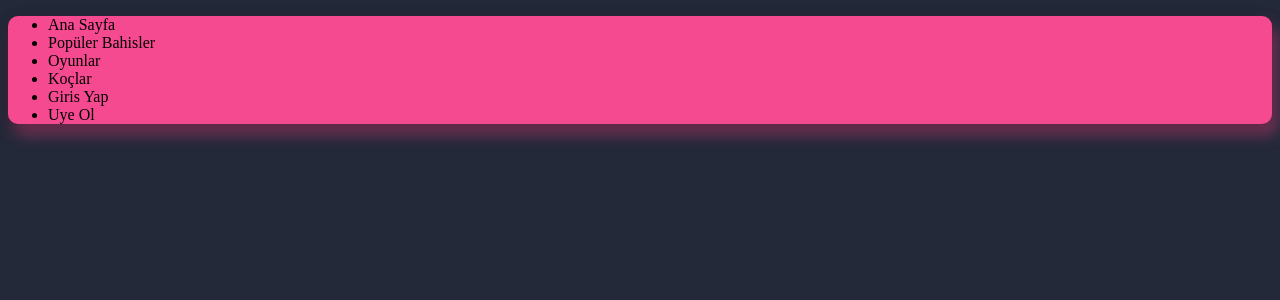
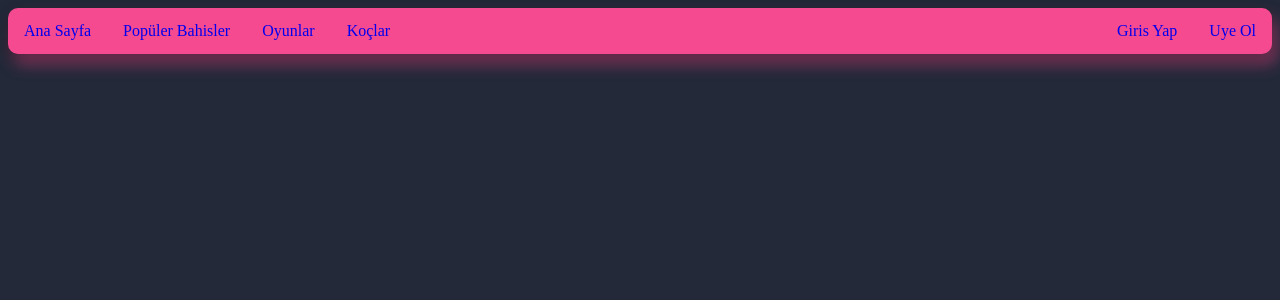
Before and after one commit to milksut/django_website, a Django app: page / in a window 1280 px wide. Shown: the top 300 px of the page. Run offline with Django 4.2, Linux system fonts and the light colour scheme.

Commit message:
navbar fix

```diff
--- a/new_page/urls.py
+++ b/new_page/urls.py
@@ -1,7 +1,6 @@
 from django.urls import path
-from .views import HomePageView #SecondPageView
+from .views import HomePageView
 
 urlpatterns = [
     path("", HomePageView.as_view(), name="homepage"),
-    #path("second", SecondPageView.as_view(), name="secondary")
     ]
--- a/new_page/views.py
+++ b/new_page/views.py
@@ -5,8 +5,3 @@ from .models import Post
 
 class HomePageView(TemplateView):
     template_name = "homepage.html"
-
-
-#class SecondPageView(ListView):
-#   model = Post
-#   template_name = "second_page.html"
--- a/templates/header.html
+++ b/templates/header.html
@@ -6,14 +6,15 @@
 <body>
 
     <header>
-    <div class="menu-bar">
-    <ul>
-        <li><a href="#"></a>Ana Sayfa</li>
-        <li><a href="bahisler.html"></a>Popüler Bahisler</li>
-        <li><a href="koclar.html"></a>Oyunlar</li>
-        <li><a href="koclar.html"></a>Koçlar</li>
-        <li><a href="#"></a>Giris Yap</li>
-        <li><a href="#"></a>Uye Ol</li>
+    <div class="menu-container">
+    <ul class="navbar">
+        <li><a href="{% url 'homepage' %}">Ana Sayfa</a></li>
+        <li><a href="#">Popüler Bahisler</a></li>
+        <li><a href="#">Oyunlar</a></li>
+        <li><a href="#">Koçlar</a></li>
+        <li style="float: right;"><a href="#">Uye Ol</a></li>
+        <li style="float: right;"><a href="#">Giris Yap</a></li>
+
     </ul>
     </div>
     </header>
--- a/templates/style_sheet.html
+++ b/templates/style_sheet.html
@@ -6,7 +6,7 @@
     background-color: rgb(35, 41, 57);
 }
 
-.menu-bar{
+.menu-container{
     border-radius: 10px;
     box-sizing: border-box;
     border: 10px;
@@ -14,7 +14,28 @@
     box-shadow: rgba(0, 0, 0, 0.35) 0px 5px 15px,
         rgba(245, 73, 144, 0.5) 5px 10px 15px;
 }
-
+.navbar
+{
+    list-style-type: none;
+    margin: 0;
+    padding: 0;
+    overflow: hidden;
+}
+.navbar li
+{
+    float: left;
+}
+.navbar li a
+{
+    display: block;
+    text-align: center;
+    padding: 14px 16px;
+    text-decoration:double;
+}
+.navbar li a:hover
+{
+    background-color: rgb(220,53,124);
+}
     </style>
 </head>
 <body>
```
Also changed, not shown: new_page/tests.py (+0 -19 lines).
